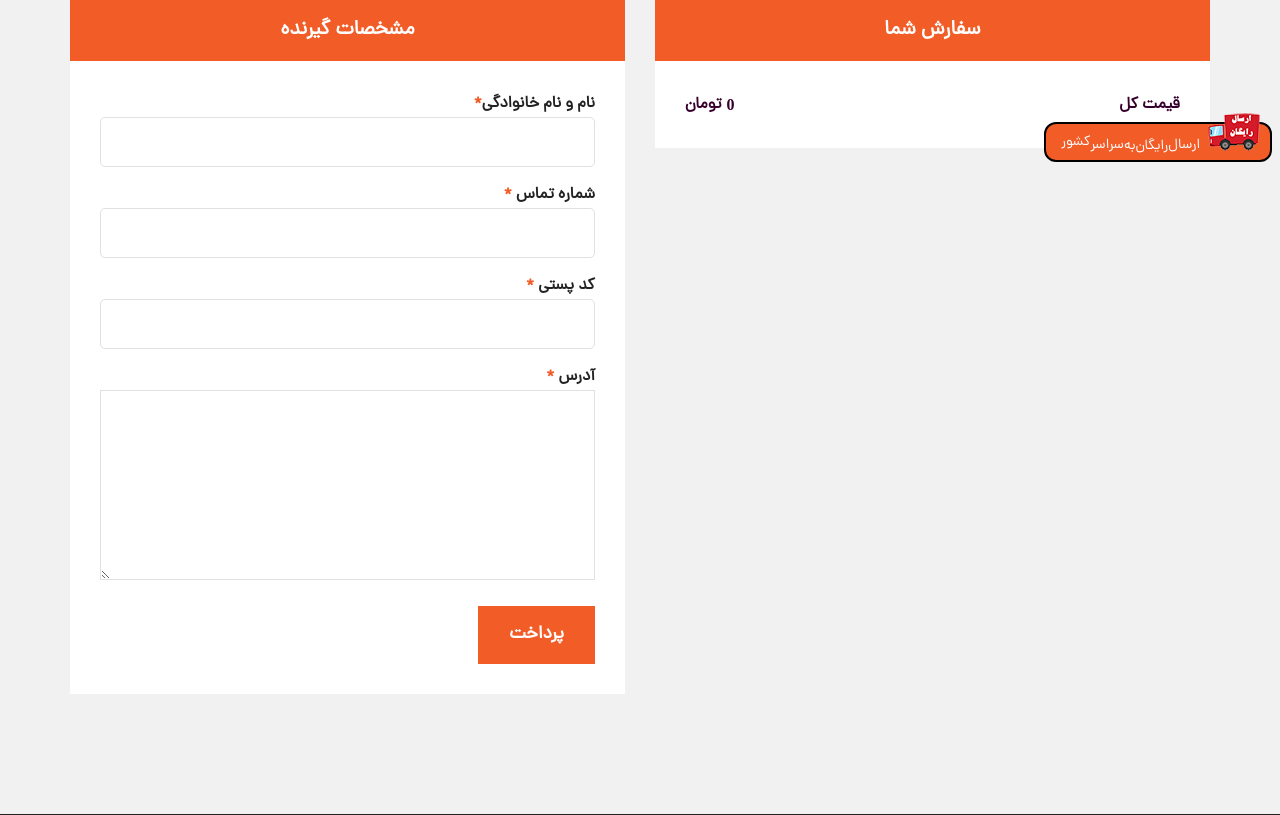
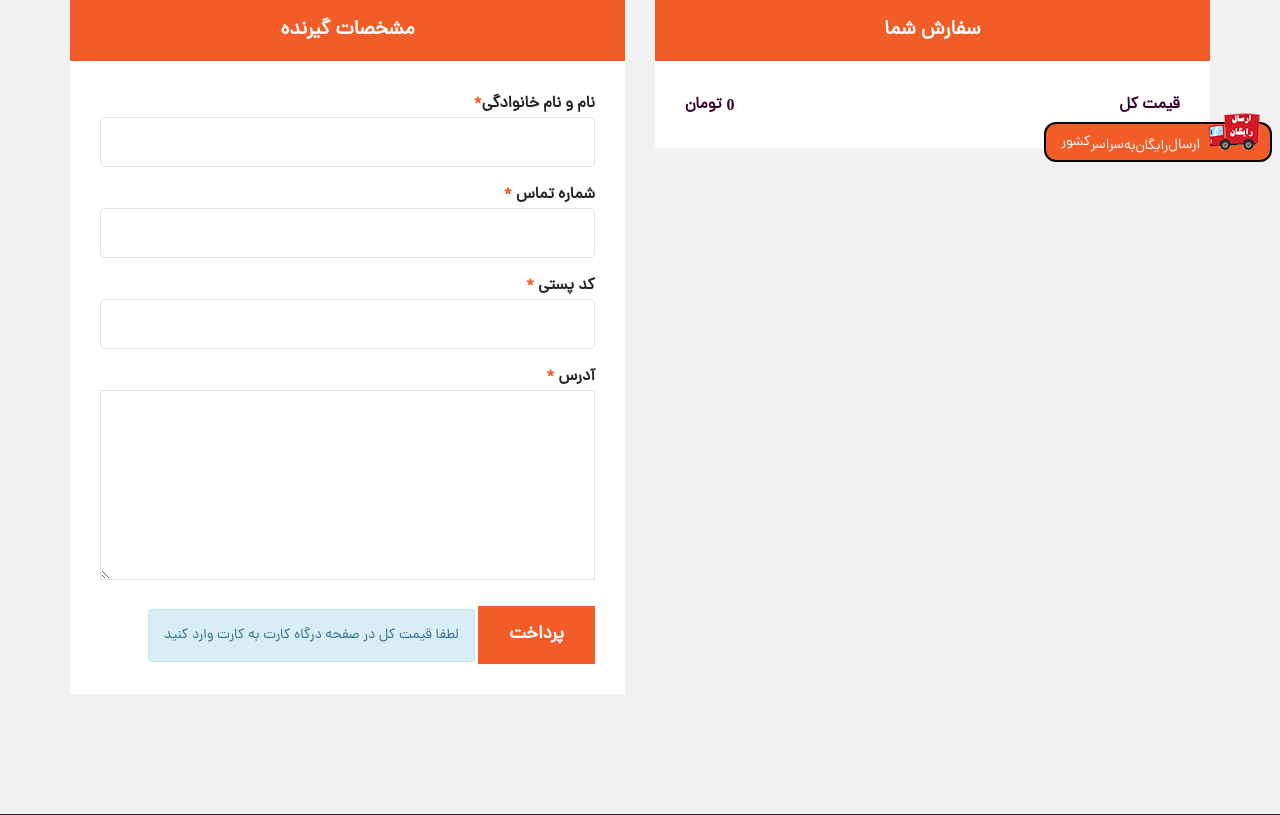
Before and after one commit to armin70/eshop, a Django app: template templates/checkout.html in a window 1280 px wide. Shown: the part 630-1445 px from the top of the page. Run offline with Django 3.2, Linux system fonts and the light colour scheme; the template is opened without the code that fills it, so the values that code supplies are empty; some libraries are stand-ins or nearby versions; some web fonts are replaced.

Commit message:
alert add

```diff
--- a/templates/checkout.html
+++ b/templates/checkout.html
@@ -54,6 +54,7 @@
                             </div>
                             <div class="col-md-12 col-sm-12 col-xs-12">
                                 <button id="submit" class="cont-submit btn-contact" name="submit">پرداخت</button>
+                                <span class="alert alert-info">لطفا قیمت کل در صفحه درگاه کارت به کارت وارد کنید</span>
                             </div>
                             <input class="cart-total" type="number" hidden name="cart_total">
                             <input type="number" hidden name="id" value="{{order.id}}">
```
